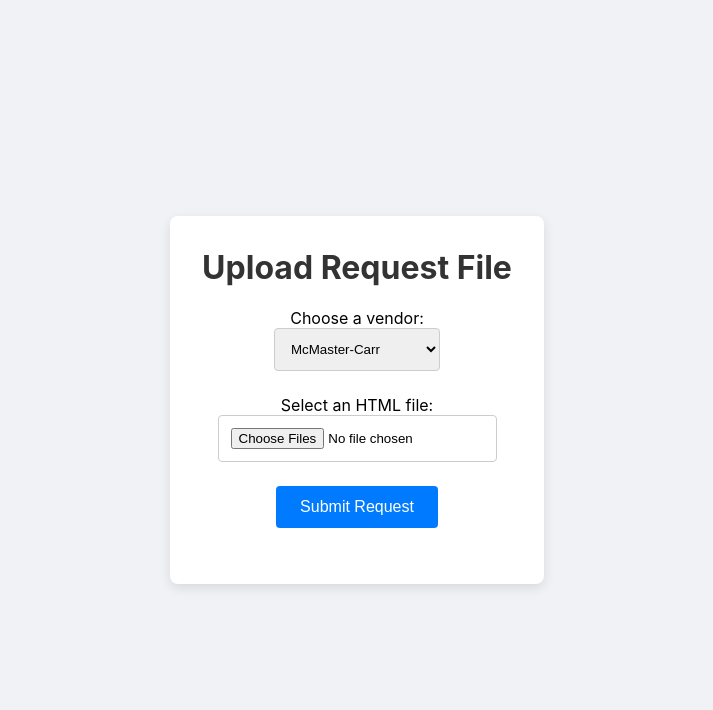
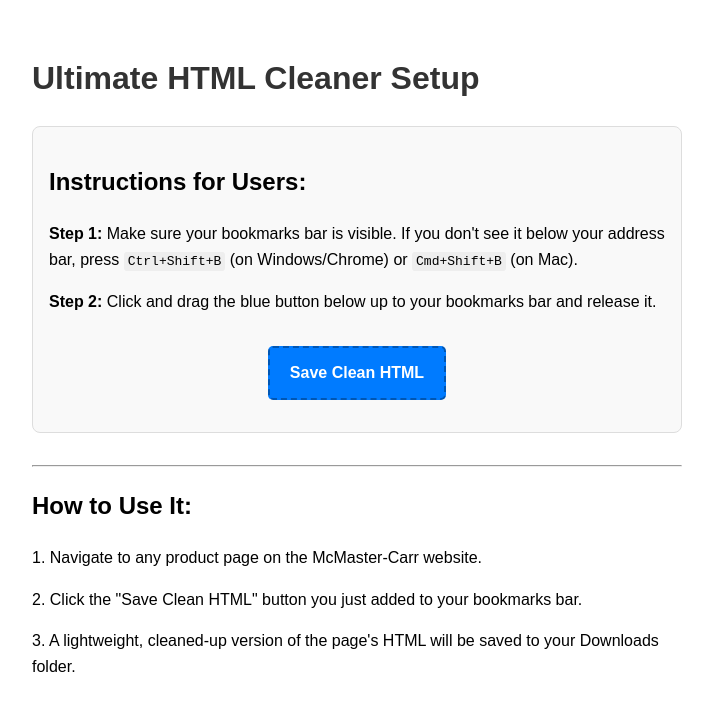
Before and after one commit to Dh-Van/Auto-Order, a plain HTML site: page index.html in a window 1280 px wide. Shown: the whole page, without its empty margins (283-996 px from the left). Drawn offline with Linux system fonts and the light colour scheme.

Commit message:
Update index.html

```diff
--- a/index.html
+++ b/index.html
@@ -2,122 +2,42 @@
 <html lang="en">
 <head>
     <meta charset="UTF-8">
-    <meta name="viewport" content="width=device-width, initial-scale=1.0">
-    <title>Part Request Uploader</title>
+    <title>Ultimate HTML Cleaner Setup</title>
     <style>
-        body {
-            font-family: -apple-system, BlinkMacSystemFont, "Segoe UI", Roboto, Helvetica, Arial, sans-serif;
-            display: flex;
-            justify-content: center;
-            align-items: center;
-            height: 100vh;
-            margin: 0;
-            background-color: #f0f2f5;
-        }
-        .container {
-            background: white;
-            padding: 2rem;
-            border-radius: 8px;
-            box-shadow: 0 4px 12px rgba(0, 0, 0, 0.1);
-            text-align: center;
-        }
-        h1 {
-            color: #333;
-            margin-top: 0;
-        }
-        form {
-            display: flex;
-            flex-direction: column;
-            gap: 1.5rem;
-            align-items: center;
-        }
-        input[type="file"], select {
-            padding: 0.75rem;
-            border: 1px solid #ccc;
-            border-radius: 4px;
-            width: 100%;
-            max-width: 300px;
-            box-sizing: border-box;
-        }
-        button {
-            padding: 0.75rem 1.5rem;
-            border: none;
-            border-radius: 4px;
+        body { font-family: sans-serif; line-height: 1.6; padding: 2em; max-width: 650px; margin: auto; }
+        h1 { color: #333; }
+        .instructions { border: 1px solid #ddd; padding: 1em; border-radius: 8px; background-color: #f9f9f9; }
+        .drag-button {
+            display: inline-block;
+            padding: 12px 20px;
             background-color: #007bff;
             color: white;
-            font-size: 1rem;
-            cursor: pointer;
-            transition: background-color 0.2s;
+            text-decoration: none;
+            border-radius: 5px;
+            font-weight: bold;
+            cursor: move;
+            border: 2px dashed #0056b3;
         }
-        button:hover {
-            background-color: #0056b3;
-        }
-        .message {
-            margin-top: 1rem;
-            font-weight: bold;
-        }
-        .success { color: green; }
-        .error { color: red; }
+        .drag-button:hover { background-color: #0056b3; }
+        code { background: #eee; padding: 2px 4px; border-radius: 3px; }
     </style>
 </head>
 <body>
-
-    <div class="container">
-        <h1>Upload Request File</h1>
-        <form id="uploadForm">
-            <div>
-                <label for="vendor">Choose a vendor:</label><br>
-                <select name="vendor" id="vendor" required>
-                    <option value="McMaster">McMaster-Carr</option>
-                    <option value="MetalSupermarkets">Metal Supermarkets</option>
-                </select>
-            </div>
-            <div>
-                <label for="file">Select an HTML file:</label><br>
-                <input type="file" name="file" id="file" accept=".html,.htm" multiple required>
-            </div>
-            <button type="submit">Submit Request</button>
-            <div id="message"></div>
-        </form>
+    <h1>Ultimate HTML Cleaner Setup</h1>
+    <div class="instructions">
+        <h2>Instructions for Users:</h2>
+        <p><b>Step 1:</b> Make sure your bookmarks bar is visible. If you don't see it below your address bar, press
+            <code>Ctrl+Shift+B</code> (on Windows/Chrome) or <code>Cmd+Shift+B</code> (on Mac).
+        </p>
+        <p><b>Step 2:</b> Click and drag the blue button below up to your bookmarks bar and release it. </p>
+        <p style="text-align: center; margin-top: 2em;">
+            <a class="drag-button" href="javascript:(()=>{const docClone=document.documentElement.cloneNode(true);const selectorsToRemove='script,style,link[rel=\'stylesheet\'],iframe,img,svg,video,audio,picture,noscript';docClone.querySelectorAll(selectorsToRemove).forEach(el=>el.remove());docClone.querySelectorAll('[style]').forEach(el=>el.removeAttribute('style'));docClone.querySelectorAll('*').forEach(el=>{for(const attr of[...el.attributes]){if(attr.name.startsWith('on')){el.removeAttribute(attr.name)}}});const cleanHtml=docClone.outerHTML;const partNumEl=document.querySelector('.part-number-and-spec-header--part-number');const fileName=partNumEl?partNumEl.innerText.trim():document.title;const blob=new Blob([cleanHtml],{type:'text/html'});const url=URL.createObjectURL(blob);const a=document.createElement('a');a.href=url;a.download=`${fileName} (Clean).html`;document.body.appendChild(a);a.click();document.body.removeChild(a);URL.revokeObjectURL(url);alert('Cleaned HTML has been saved!');})();">Save Clean HTML</a>
+        </p>
     </div>
-
-    <script>
-        document.getElementById("uploadForm").addEventListener("submit", async function(e) {
-            e.preventDefault(); // ⛔ Prevent default form submission (stops redirect!)
-
-            const fileInput = document.getElementById("file");
-            const vendorSelect = document.getElementById("vendor");
-            const file = fileInput.files[0];
-
-            if (!file) {
-                document.getElementById("message").innerHTML = "<p class='error'>Please select a file.</p>";
-                return;
-            }
-
-            const formData = new FormData();
-            formData.append("file", file);
-            formData.append("vendor", vendorSelect.value);
-
-            try {
-                const response = await fetch("https://add.orionsoftware.systems/request", {
-                    method: "POST",
-                    body: formData,
-                    // Don't set Content-Type — let the browser set it with the correct boundary
-                });
-
-                if (response.ok) {
-                    document.getElementById("message").innerHTML = "<p class='success'>File uploaded successfully!</p>";
-                    // Optionally reset form
-                    document.getElementById("uploadForm").reset();
-                } else {
-                    const errorText = await response.text();
-                    document.getElementById("message").innerHTML = `<p class='error'>Upload failed: ${response.status}</p>`;
-                }
-            } catch (error) {
-                document.getElementById("message").innerHTML = `<p class='error'>Network error: ${error.message}</p>`;
-            }
-        });
-    </script>
-
+    <hr style="margin-top: 2em;">
+    <h2>How to Use It:</h2>
+    <p>1. Navigate to any product page on the McMaster-Carr website.</p>
+    <p>2. Click the "Save Clean HTML" button you just added to your bookmarks bar.</p>
+    <p>3. A lightweight, cleaned-up version of the page's HTML will be saved to your Downloads folder.</p>
 </body>
 </html>
```
